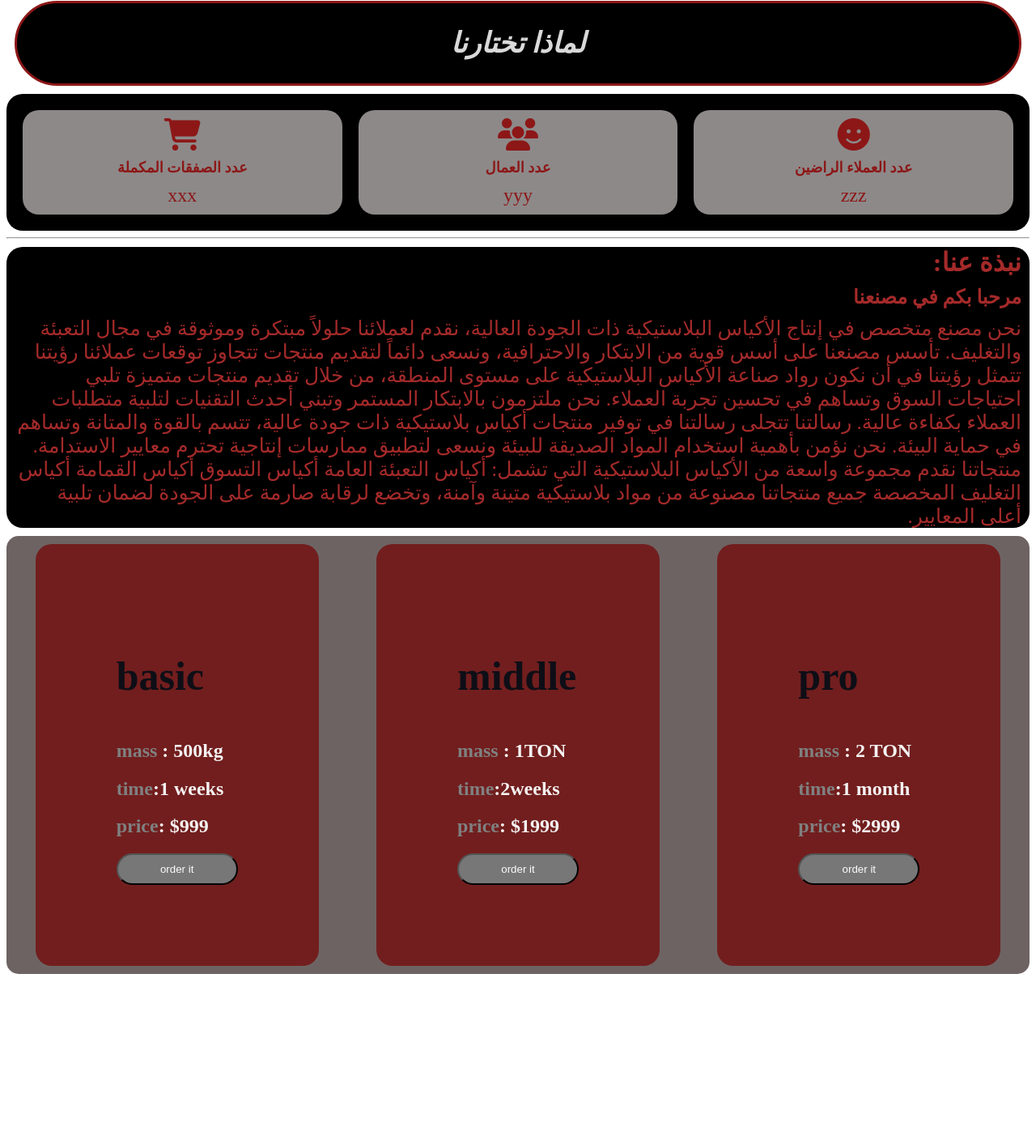
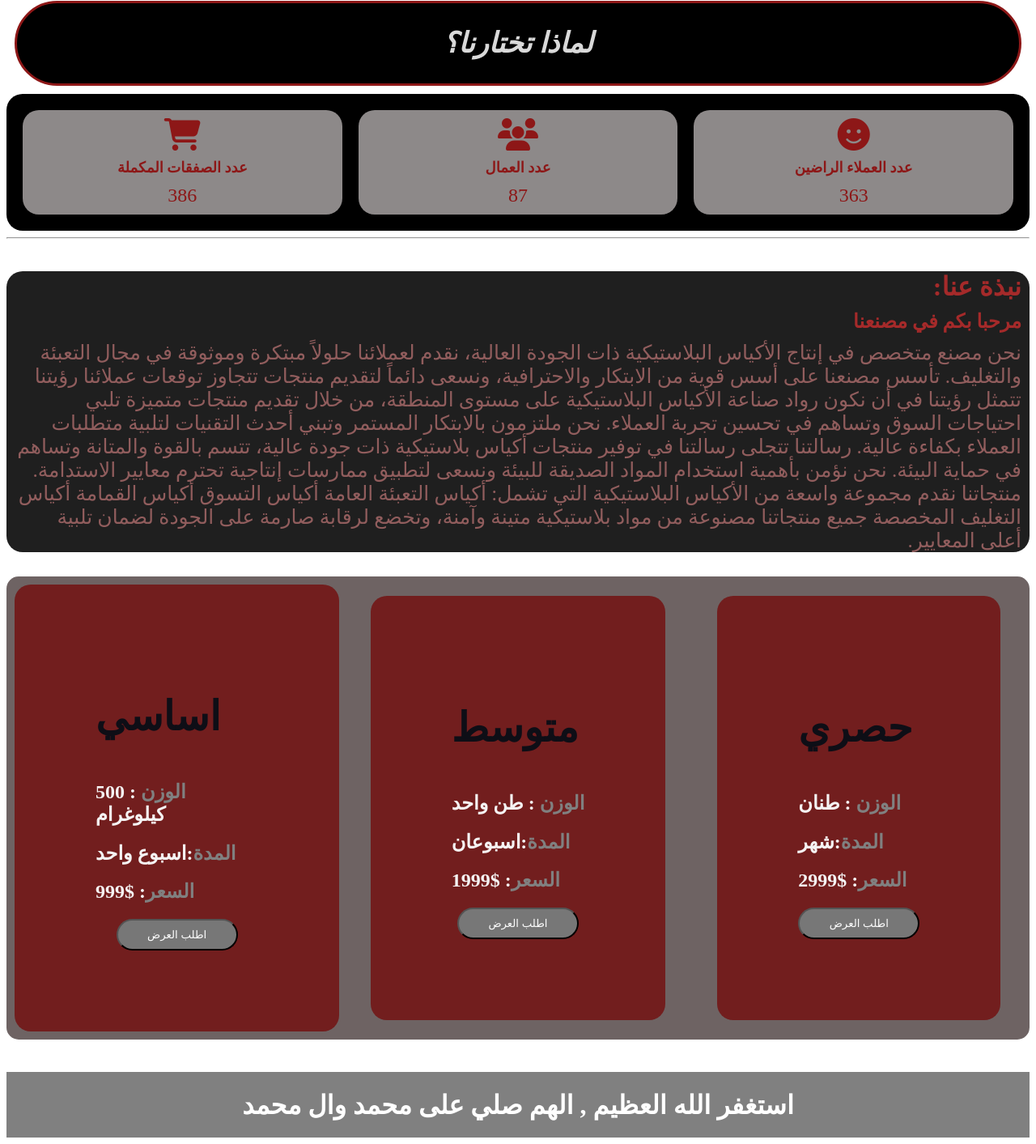
Before and after one commit to Alitalalfakhri/Al-taif, a plain HTML site: page mainHome.html in a window 1280 px wide. Shown: the part 371-1784 px from the top of the page at 81% size. Before the commit the page ends 1582 px from the top, so only its background shows below. Drawn offline with Linux system fonts and the light colour scheme.

Commit message:
fully completed

```diff
--- a/mainHome.html
+++ b/mainHome.html
@@ -20,24 +20,24 @@
     </div>
 
     <div class="section-two">
-        <h2><i><em>لماذا تختارنا</em></i></h2>
+        <h2><i><em>لماذا تختارنا؟</em></i></h2>
     </div>
 
     <div class="section-three">
         <div class="stat">
             <i class="fas fa-shopping-cart"></i>
             <h3>عدد الصفقات المكملة</h3>
-            <p>xxx</p>
+            <p>386</p>
         </div>
         <div class="stat">
             <i class="fas fa-users"></i>
             <h3>عدد العمال</h3>
-            <p>yyy</p>
+            <p>87</p>
         </div>
         <div class="stat">
             <i class="fas fa-smile"></i>
             <h3>عدد العملاء الراضين</h3>
-            <p>zzz</p>
+            <p>363</p>
         </div>
     </div>
     <hr>
@@ -68,6 +68,9 @@
     </div>
     <div class="section-five" >
         </div>
+        <footer>
+            <h1>استغفر الله العظيم , الهم صلي على محمد وال محمد</h1>
+        </footer>
     <script src="scripts/index.js" type="module">
 
 
--- a/scripts/index.js
+++ b/scripts/index.js
@@ -4,3 +4,9 @@ document.querySelector('.read').addEventListener('click' , () => {
         behavior: 'smooth'
     })
 })
+document.querySelector('.buy-package').addEventListener('click' , () => {
+    console.log('click')
+    document.querySelector('.section-five').scrollIntoView({
+        behavior: 'smooth'
+    })
+})
--- a/scripts/section-five.js
+++ b/scripts/section-five.js
@@ -1,20 +1,20 @@
 import { formatCurrency } from '../money/formar-curency.js';
 let offers = [{
-    name:'basic',
-    mass: '500kg',
-    time: '1 weeks',
+    name:'اساسي',
+    mass: '500 كيلوغرام',
+    time: 'اسبوع واحد',
     priceCents: 99900,
     id: 1,
 } , {
-    name:'middle',
-    mass: '1TON',
-    time: '2weeks',
+    name:'متوسط',
+    mass: 'طن واحد',
+    time: 'اسبوعان',
     priceCents : 199900,
     id: 2,
 } , {
-    name:'pro',
-    mass: ' 2 TON',
-    time: '1 month',
+    name:'حصري',
+    mass: 'طنان',
+    time: 'شهر',
     priceCents : 299900,
     id: 3,
 }];
@@ -24,12 +24,17 @@ offers.forEach((offer) => {
     document.querySelector('.section-five').innerHTML = '';
     html += ` <div class="offers">
             <h1 class="name">${offer.name}</h1>
-            <h2 ><span>mass</span> : ${offer.mass}</h2>
-            <h2><span>time</span>:${offer.time} </h2>
-            <h2> <span>price</span>: $${formatCurrency(offer.priceCents)}</h2>
-            <div class="button-cont"><button>order it</button></div>
+            <h2 ><span>الوزن</span> : ${offer.mass}</h2>
+            <h2><span>المدة</span>:${offer.time} </h2>
+            <h2> <span>السعر</span>: $${formatCurrency(offer.priceCents)}</h2>
+            <div class="button-cont"><button class="buy-button"> اطلب العرض</button></div>
 
         </div>`
 })
 
 document.querySelector('.section-five').innerHTML = html
+document.querySelectorAll('.buy-button').forEach((button) => {
+    button.addEventListener('click' , () => {
+        window.location.href = 'https://t.me/Web23Dev';
+    })
+})
--- a/styles/herader.css
+++ b/styles/herader.css
@@ -67,7 +67,7 @@
 .header h1{
     position: absolute;
     top: 110px;
-    color: rgb(76, 77, 18);
+    color: rgb(255, 255, 255);
      left: 100px;
      transition: all 0.3s;
     opacity: 0; /* Start invisible */
--- a/styles/section-five.css
+++ b/styles/section-five.css
@@ -73,3 +73,11 @@
         justify-content: center;
     }
 }
+footer{
+    margin-top: 40px;
+    display: flex;
+    justify-content: center;
+    align-items: center;
+    background-color: grey;
+    color: white;
+}
--- a/styles/section-four.css
+++ b/styles/section-four.css
@@ -1,13 +1,15 @@
 .about-us-p{
-    color: brown;
+    color: rgb(145, 93, 93);
     margin: 10px;
     font-size: 25px;
 
 
 }
 .section-four{
-    background-color: black;
+    background-color: hsl(0, 0%, 12%);
     border-radius: 20px;
+    margin-top: 40px;
+    margin-bottom: 30px;
 
 }
 
```
